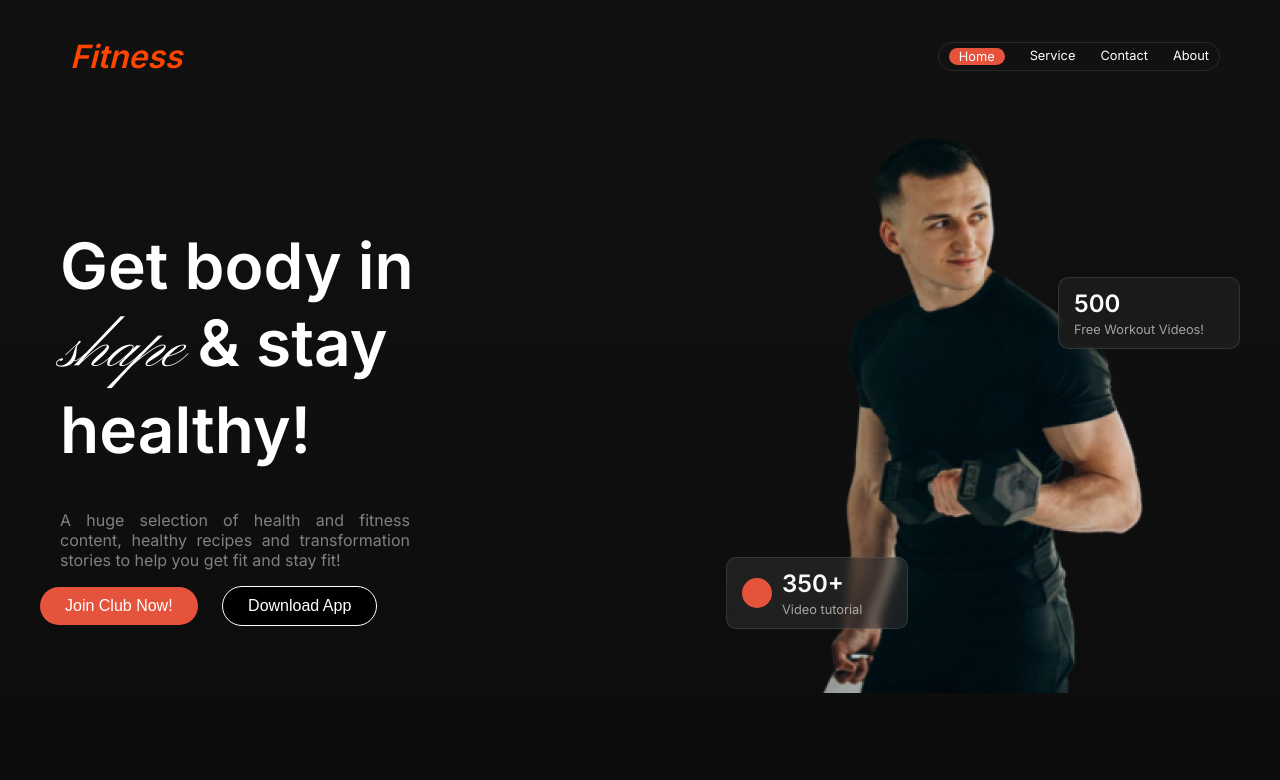
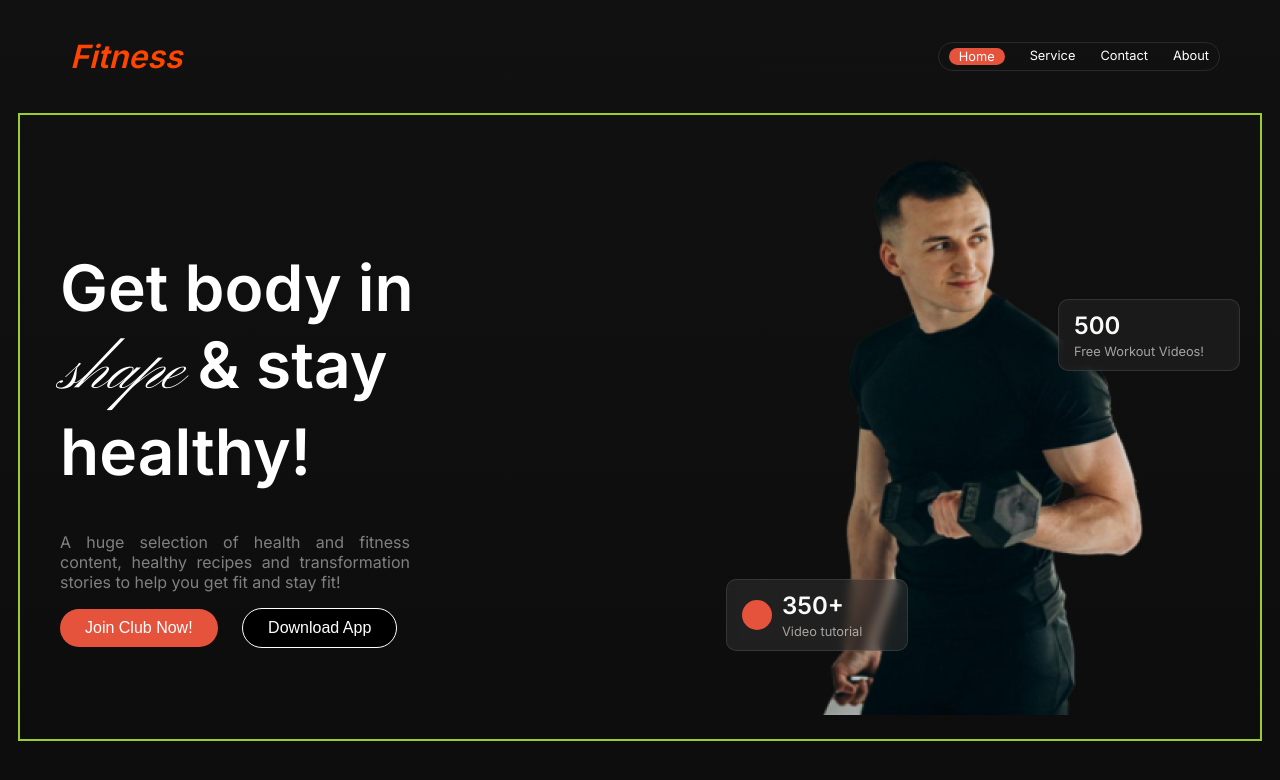
Before and after one commit to Robin-Majumdar/assignment-number-02, a plain HTML site: page index.html in a window 1280 px wide. Drawn offline with Linux system fonts and the light colour scheme.

Commit message:
added some margin or padding

```diff
--- a/styles/style.css
+++ b/styles/style.css
@@ -63,6 +63,7 @@ body{
 
 /* Button Area Is Hear */
 .primary-btn{
+    margin-left: 20px;
     cursor: pointer;
     font-weight: 400;
     font-size: 1rem;
@@ -137,7 +138,9 @@ nav li a{
 }
 
 .banner-container{
+    border: 2px solid yellowgreen;
     margin: 0 auto;
+    padding: 20px;
     width:1200px;
     height: auto;
     align-items: center;
```
